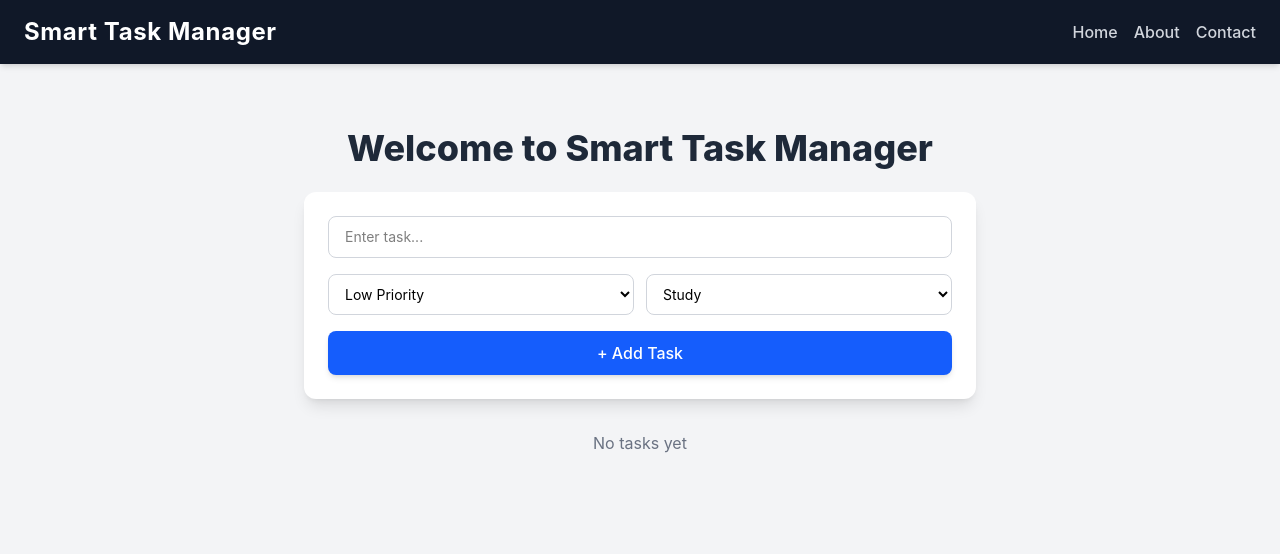
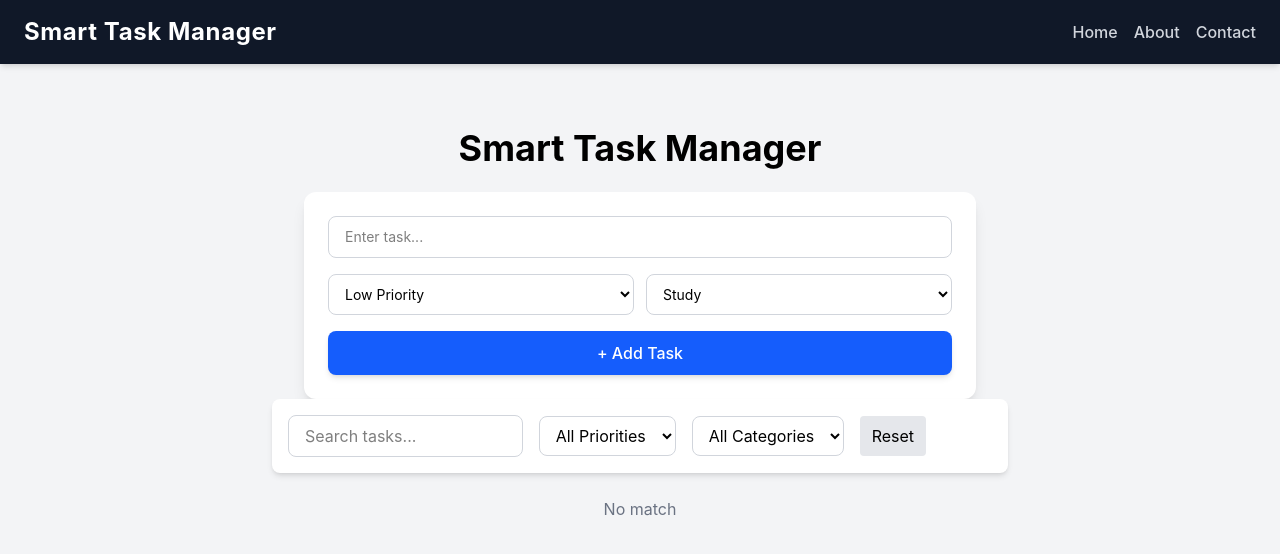
Before and after one commit to harshal2390/task-manager-app--react, a React (Vite) app: page / in a window 1280 px wide. Shown: the top 554 px of the page. Built offline with nearby package versions, Linux system fonts and the light colour scheme.

Commit message:
refracted the code

```diff
--- /dev/null
+++ b/src/components/Filters.jsx
@@ -0,0 +1,55 @@
+function Filters({
+  search,
+  setSearch,
+  filterPriority,
+  setFilterPriority,
+  filterCategory,
+  setFilterCategory,
+}) {
+  return (
+    <div className="bg-white shadow-md rounded-lg p-4 mb-6 flex flex-col md:flex-row gap-4 items-center">
+      <input
+        type="text"
+        placeholder="Search tasks..."
+        value={search}
+        onChange={(e) => setSearch(e.target.value)}
+        className="w-full md:w-1/3 border border-gray-300 rounded-lg px-4 py-2"
+      />
+
+      <select
+        value={filterPriority}
+        onChange={(e) => setFilterPriority(e.target.value)}
+        className="border border-gray-300 rounded-lg px-3 py-2"
+      >
+        <option value="All">All Priorities</option>
+        <option value="High">High</option>
+        <option value="Medium">Medium</option>
+        <option value="Low">Low</option>
+      </select>
+
+      <select
+        value={filterCategory}
+        onChange={(e) => setFilterCategory(e.target.value)}
+        className="border border-gray-300 rounded-lg px-3 py-2"
+      >
+        <option value="All">All Categories</option>
+        <option value="Study">Study</option>
+        <option value="Work">Work</option>
+        <option value="Personal">Personal</option>
+      </select>
+
+      <button
+        onClick={() => {
+          setSearch("");
+          setFilterPriority("All");
+          setFilterCategory("All");
+        }}
+        className="bg-gray-200 px-3 py-2 rounded"
+      >
+        Reset
+      </button>
+    </div>
+  );
+}
+
+export default Filters;
--- a/src/components/TaskForm.jsx
+++ b/src/components/TaskForm.jsx
@@ -3,7 +3,7 @@ import { useState } from "react";
 function TaskForm({ addTask }) {
   const [task, setTask] = useState("");
   const [priority, setPriority] = useState("Low");
-  const [category, setCategory] = useState("study");
+  const [category, setCategory] = useState("Study");
 
   const handleSubmit = (e) => {
     e.preventDefault();
--- /dev/null
+++ b/src/components/TaskItem.jsx
@@ -0,0 +1,41 @@
+function TaskItem({ task, toggleComplete, deleteTask }) {
+  return (
+    <li className="flex items-center justify-between bg-white shadow-md rounded-lg p-4 hover:shadow-lg transition">
+      <div
+        onClick={() => toggleComplete(task.id)}
+        className={`flex-1 cursor-pointer select-none ${
+          task.completed ? "line-through text-gray-400" : "text-gray-800"
+        }`}
+      >
+        {task.text}
+      </div>
+
+      <div className="flex items-center gap-3">
+        <span
+          className={`px-3 py-1 rounded-full text-sm font-semibold ${
+            task.priority === "High"
+              ? "bg-red-100 text-red-700"
+              : task.priority === "Medium"
+                ? "bg-orange-100 text-orange-700"
+                : "bg-green-100 text-green-700"
+          }`}
+        >
+          {task.priority}
+        </span>
+
+        <span className="px-3 py-1 rounded-full text-sm bg-blue-100 text-blue-800 font-medium">
+          {task.category}
+        </span>
+
+        <button
+          onClick={() => deleteTask(task.id)}
+          className="text-white bg-red-600 hover:bg-red-700 px-3 py-1 rounded-md text-sm font-semibold transition"
+        >
+          Delete
+        </button>
+      </div>
+    </li>
+  );
+}
+
+export default TaskItem;
--- /dev/null
+++ b/src/components/TaskList.jsx
@@ -0,0 +1,22 @@
+import TaskItem from "./TaskItem";
+
+function TaskList({ tasks, toggleComplete, deleteTask }) {
+  if (tasks.length === 0) {
+    return <p className="text-center text-gray-500 mt-6">No match</p>;
+  }
+
+  return (
+    <ul className="mt-8 space-y-4">
+      {tasks.map((task) => (
+        <TaskItem
+          key={task.id}
+          task={task}
+          toggleComplete={toggleComplete}
+          deleteTask={deleteTask}
+        />
+      ))}
+    </ul>
+  );
+}
+
+export default TaskList;
--- a/src/pages/Home.jsx
+++ b/src/pages/Home.jsx
@@ -1,8 +1,13 @@
 import { useState } from "react";
 import TaskForm from "../components/TaskForm";
+import Filters from "../components/Filters";
+import TaskList from "../components/TaskList";
 
 function Home() {
   const [tasks, setTasks] = useState([]);
+  const [search, setSearch] = useState("");
+  const [filterPriority, setFilterPriority] = useState("All");
+  const [filterCategory, setFilterCategory] = useState("All");
 
   const addTask = (tasktext, priority, category) => {
     const newTask = {
@@ -12,75 +17,58 @@ function Home() {
       priority,
       category,
     };
-    setTasks([...tasks, newTask]);
+    setTasks((prev) => [...prev, newTask]);
   };
 
   const deleteTask = (id) => {
-    const updatedTask = tasks.filter((task) => task.id !== id);
-    setTasks(updatedTask);
+    setTasks(tasks.filter((task) => task.id !== id));
   };
 
   const toggleComplete = (id) => {
-    const updatedTasks = tasks.map((task) =>
-      task.id === id ? { ...task, completed: !task.completed } : task,
+    setTasks(
+      tasks.map((task) =>
+        task.id === id ? { ...task, completed: !task.completed } : task,
+      ),
     );
-    setTasks(updatedTasks);
   };
+
+  const filteredTasks = tasks.filter((task) => {
+    const matchesSearch = task.text
+      .toLowerCase()
+      .includes(search.toLowerCase());
+
+    const matchesPriority =
+      filterPriority === "All" || task.priority === filterPriority;
+
+    const matchesCategory =
+      filterCategory === "All" ||
+      task.category.toLowerCase() === filterCategory.toLowerCase();
+
+    return matchesSearch && matchesPriority && matchesCategory;
+  });
 
   return (
     <div className="max-w-3xl mx-auto py-10 px-4">
-      <h2 className="text-4xl font-extrabold text-gray-800 mb-6 text-center">
-        Welcome to Smart Task Manager
+      <h2 className="text-4xl font-bold text-center mb-6">
+        Smart Task Manager
       </h2>
 
       <TaskForm addTask={addTask} />
 
-      <ul className="mt-8 space-y-4">
-        {tasks.map((task) => (
-          <li
-            key={task.id}
-            className="flex items-center justify-between bg-white shadow-md rounded-lg p-4 hover:shadow-lg transition"
-          >
-            <div
-              onClick={() => toggleComplete(task.id)}
-              className={`flex-1 cursor-pointer select-none ${
-                task.completed ? "line-through text-gray-400" : "text-gray-800"
-              }`}
-            >
-              {task.text}
-            </div>
+      <Filters
+        search={search}
+        setSearch={setSearch}
+        filterPriority={filterPriority}
+        setFilterPriority={setFilterPriority}
+        filterCategory={filterCategory}
+        setFilterCategory={setFilterCategory}
+      />
 
-            <div className="flex items-center gap-3">
-              <span
-                className={`px-3 py-1 rounded-full text-sm font-semibold ${
-                  task.priority === "High"
-                    ? "bg-red-100 text-red-700"
-                    : task.priority === "Medium"
-                      ? "bg-orange-100 text-orange-700"
-                      : "bg-green-100 text-green-700"
-                }`}
-              >
-                {task.priority}
-              </span>
-
-              <span className="px-3 py-1 rounded-full text-sm bg-blue-100 text-blue-800 font-medium">
-                {task.category}
-              </span>
-
-              <button
-                onClick={() => deleteTask(task.id)}
-                className="text-white bg-red-600 hover:bg-red-700 px-3 py-1 rounded-md text-sm font-semibold transition"
-              >
-                Delete
-              </button>
-            </div>
-          </li>
-        ))}
-
-        {tasks.length === 0 && (
-          <p className="text-center text-gray-500 mt-6">No tasks yet</p>
-        )}
-      </ul>
+      <TaskList
+        tasks={filteredTasks}
+        toggleComplete={toggleComplete}
+        deleteTask={deleteTask}
+      />
     </div>
   );
 }
```
